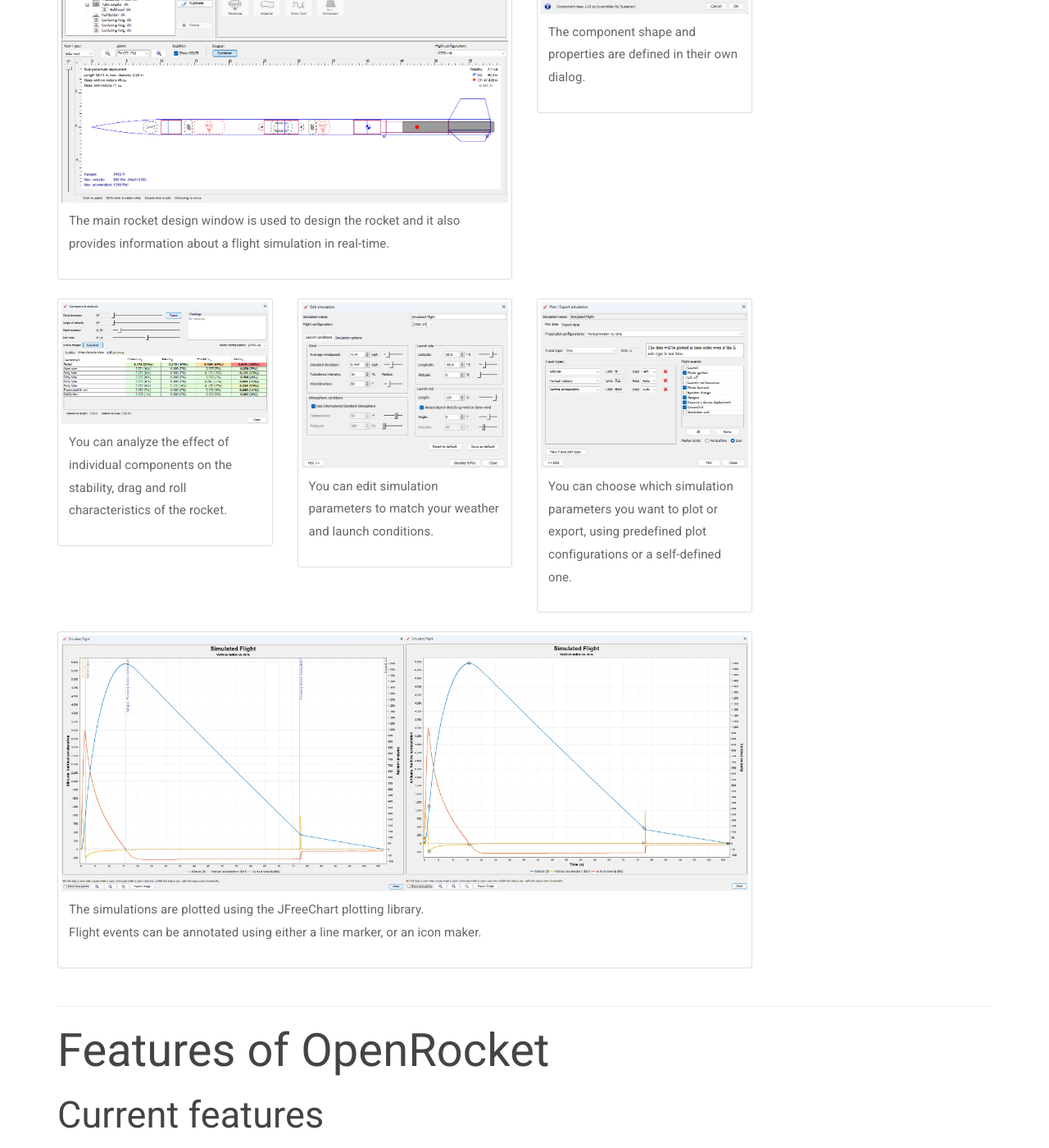
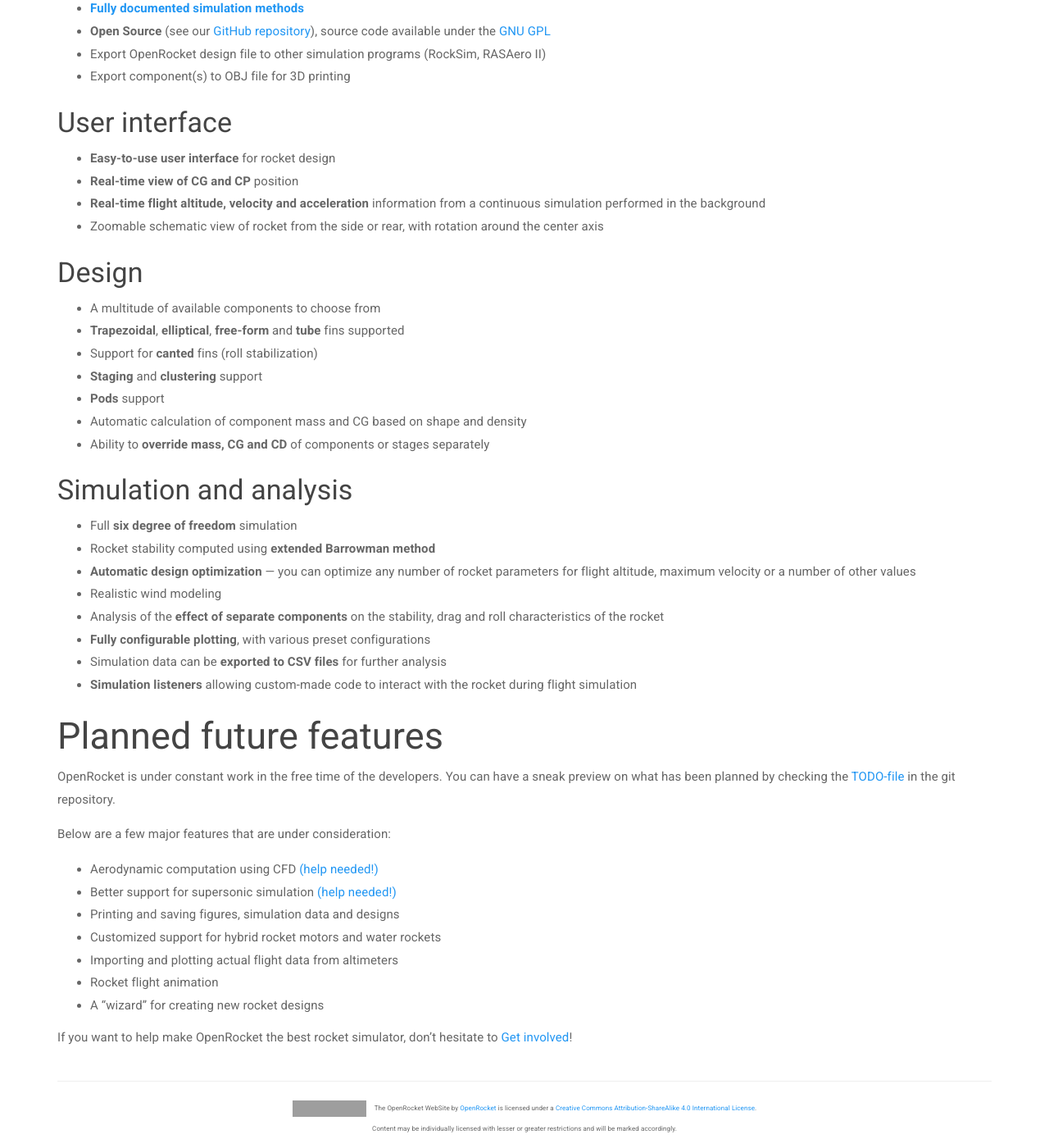
Before and after one commit to openrocket/openrocket.github.io, a Jekyll site: the page built from features.md, in a window 1280 px wide and 1400 px high, scrolled down 352 px. Shown: the whole window at 82% size. Built offline with Jekyll 4.4.1, drawn with Linux system fonts in a browser that asks for light colours; nearby versions of some CDN libraries; grey boxes are pictures that could not be loaded.

Commit message:
Remove screenshots from features page

```diff
--- a/_includes/navbar.html
+++ b/_includes/navbar.html
@@ -30,7 +30,7 @@
         <li class="dropdown nav-button{% if page.url == '/features.html' or page.url == '/documentation.html' or page.url == '/release_notes.html' %} active{% endif %}">
           <a href="#" class="dropdown-toggle" data-toggle="dropdown" role="button" aria-expanded="false">Docs <span class="caret"></span></a>
           <ul class="dropdown-menu" role="menu">
-            <li{% if page.url == '/features.html' %} class="active"{% endif %}><a href="/features.html">Screenshots &amp; Features</a></li>
+            <li{% if page.url == '/features.html' %} class="active"{% endif %}><a href="/features.html">Features</a></li>
             <li><a href="https://openrocket.readthedocs.io/en/latest/" target="_blank">User Guide</a></li>
             <li><a href="https://openrocket.readthedocs.io/en/latest/dev_guide/development_overview.html" target="_blank">Developer Guide</a></li>
             <li><a href="https://wiki.openrocket.info/Main_Page" target="_blank">Wiki page (Old)</a></li>
--- a/_includes/screenshots.html
+++ /dev/null
@@ -1,77 +0,0 @@
-{% capture lvl %}{{ page.url | append:'index.html' | split:'/' | size }}{% endcapture %}
-{% capture relative %}{% for i in (3..lvl) %}../{% endfor %}{% endcapture %}
-
-<div class="gallery row">
-  <div class="col-xs-6">
-    <a class="thumbnail" href="{{ relative }}screenshots/01.Main-Window.png" target="_blank">
-      <img alt="Main interface" src="{{ relative }}screenshots/01.Main-Window.png" class="responsive">
-      <div class="caption">
-        <p>The main rocket design window is used to design the rocket and it also provides information about a flight
-          simulation in real-time.</p>
-      </div>
-    </a>
-  </div>
-
-  <div class="col-xs-3">
-    <a class="thumbnail" href="{{ relative }}screenshots/02.Component-Shape-Properties.png" target="_blank">
-      <img alt="Component shape properties" src="{{ relative }}screenshots/02.Component-Shape-Properties.png"
-        class="responsive">
-      <div class="caption">
-        <p>
-          The component shape and properties are defined in their own dialog.
-        </p>
-      </div>
-    </a>
-  </div>
-</div>
-<div class="gallery row">
-  <div class="col-xs-3">
-    <a class="thumbnail" href="{{ relative }}screenshots/03.Analysis-Drag.png" target="_blank">
-      <img alt="Component analysis" src="{{ relative }}screenshots/03.Analysis-Drag.png" class="responsive">
-      <div class="caption">
-        <p>
-          You can analyze the effect of individual components on the stability, drag and roll characteristics of the
-          rocket.
-        </p>
-      </div>
-    </a>
-  </div>
-
-  <div class="col-xs-3">
-    <a class="thumbnail" href="{{ relative }}screenshots/04.Simulation-Edit.png" target="_blank">
-      <img alt="Simulation editing" src="{{ relative }}screenshots/04.Simulation-Edit.png" class="responsive">
-      <div class="caption">
-        <p>
-          You can edit simulation parameters to match your weather and launch conditions.
-        </p>
-      </div>
-    </a>
-  </div>
-
-  <div class="col-xs-3">
-    <a class="thumbnail" href="{{ relative }}screenshots/05.Plot-Export.png" target="_blank">
-      <img alt="Simulation plot/export" src="{{ relative }}screenshots/05.Plot-Export.png" class="responsive">
-      <div class="caption">
-        <p>
-          You can choose which simulation parameters you want to plot or export, using predefined plot configurations or
-          a self-defined one.
-        </p>
-      </div>
-    </a>
-  </div>
-</div>
-<div class="gallery row">
-  <div class="col-xs-9">
-    <a class="thumbnail" href="{{ relative }}screenshots/06.Plots.png" target="_blank">
-      <img alt="Simulation plots (left = line marker, right = icon marker)" src="{{ relative }}screenshots/06.Plots.png"
-        class="responsive">
-      <div class="caption">
-        <p>
-          The simulations are plotted using the JFreeChart plotting library.<br>Flight events can be annotated using
-          either a line marker, or an icon maker.
-        </p>
-      </div>
-    </a>
-  </div>
-
-</div>
--- a/features.md
+++ b/features.md
@@ -1,13 +1,7 @@
 ---
-title: OpenRocket — Features and screenshots
+title: OpenRocket — Features
 layout: interior-page
 id: features
----
-
-# Screenshots
-
-{% include screenshots.html %}
-
 ---
 
 # Features of OpenRocket
```
Also changed, not shown: screenshots/01.Main-Window.png (deleted), screenshots/02.Component-Shape-Properties.png (deleted), screenshots/03.Analysis-Drag.png (deleted), screenshots/04.Simulation-Edit.png (deleted), screenshots/05.Plot-Export.png (deleted), screenshots/06.Plots.png (deleted).
